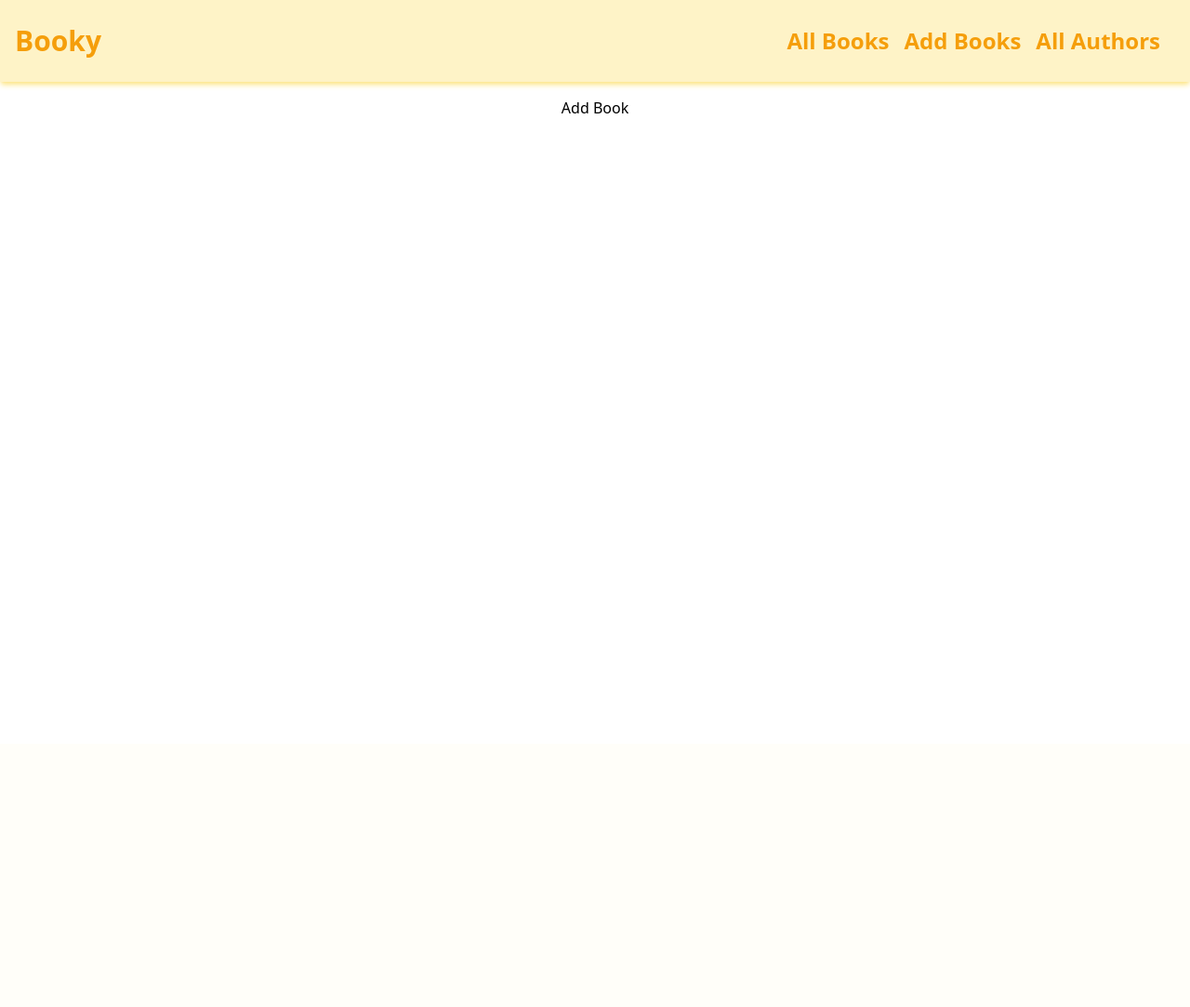
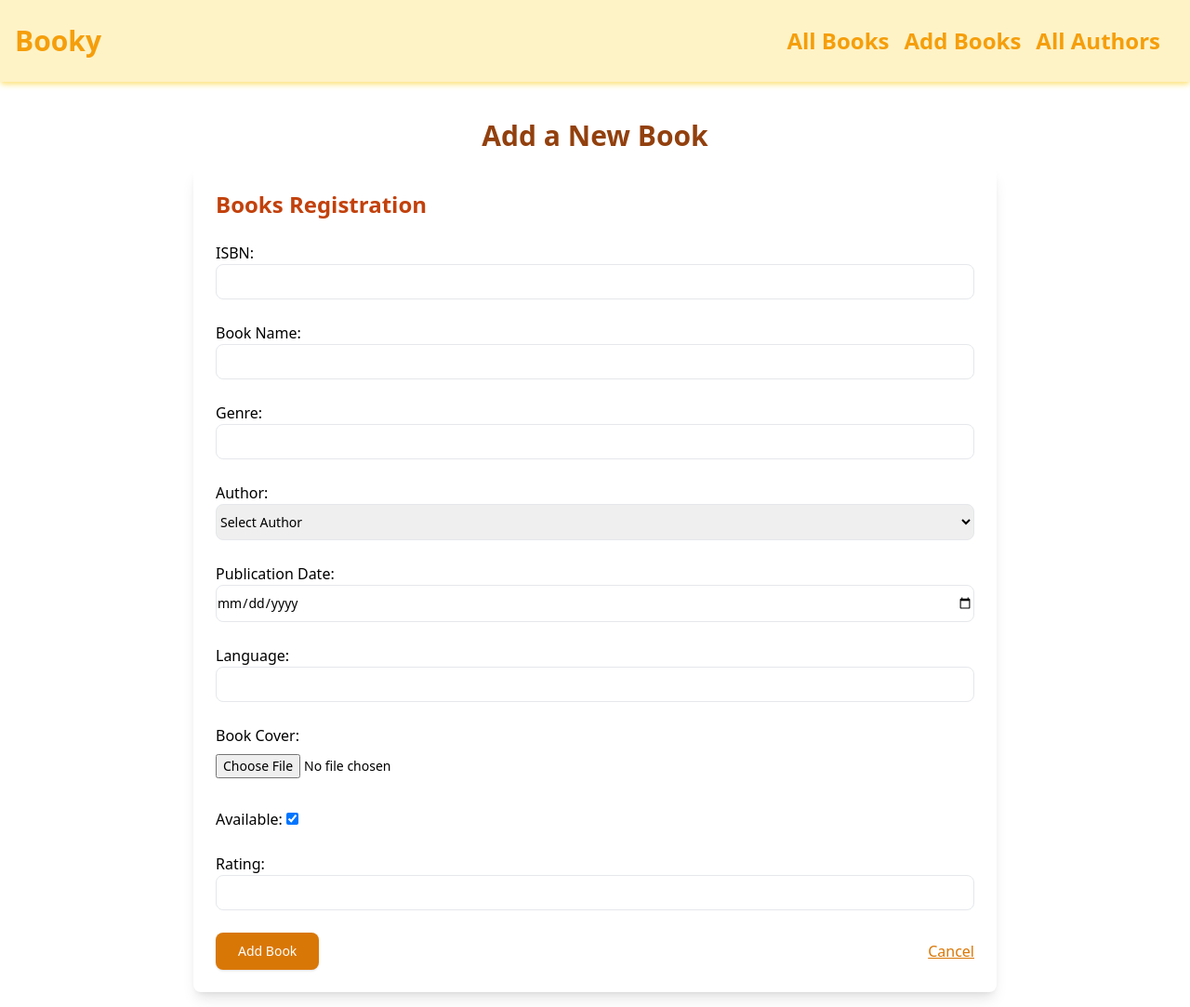
Before and after one commit to Auoram/BooksProject_django, a Django app: page /add/ in a window 1280 px wide. Shown: the whole page at 93% size. Before the commit the page ends 122 px from the top, so only its background shows below. Run offline with Django 5.2, Linux system fonts and the light colour scheme; data comes from the database, SQL or seed files in the repository; both versions use the stored data as it was after the commit.

Commit message:
add form done

```diff
--- a/book_project/book_project/templates/includes/navbar.html
+++ b/book_project/book_project/templates/includes/navbar.html
@@ -1,11 +1,11 @@
 {% load static %}
 <nav class="py-3 px-4 flex justify-between items-center bg-amber-100 shadow-md shadow-amber-200">
-    <a href="/" class="text-3xl font-bold text-amber-500">Booky</a>
+    <a href="{% url 'books:index' %}" class="text-3xl font-bold text-amber-500">Booky</a>
 
     <div id="menu" class="hidden lg:flex lg:space-x-4 lg:flex-row text-center flex-col absolute top-11 right-0 h-screen w-1/2 bg-amber-100 p-4 lg:static lg:w-auto lg:h-auto lg:bg-transparent">
-        <a href="/" class="block text-2xl text-amber-500 font-semibold mb-6 lg:mb-0 mt-10 lg:mt-0">All Books</a>
-        <a href="/" class="block text-2xl text-amber-500 font-semibold mb-6 lg:mb-0">Add Books</a>
-        <a href="/" class="block text-2xl text-amber-500 font-semibold">All Authors</a>
+        <a href="{% url 'books:index' %}" class="block text-2xl text-amber-500 font-semibold mb-6 lg:mb-0 mt-10 lg:mt-0">All Books</a>
+        <a href="{% url 'books:add' %}" class="block text-2xl text-amber-500 font-semibold mb-6 lg:mb-0">Add Books</a>
+        <a href="{% url 'books:index' %}" class="block text-2xl text-amber-500 font-semibold">All Authors</a>
     </div>
 
     <button id="hamburger" class="text-3xl lg:hidden focus:outline-none">
--- a/book_project/books/forms.py
+++ b/book_project/books/forms.py
@@ -1,10 +1,16 @@
 from django import forms
-from .models import Books
+from .models import Books,Author
 
-class BooksForm(forms.Media):
+class BooksForm(forms.ModelForm):
+    author = forms.ModelChoiceField(
+        queryset=Author.objects.all(),
+        widget=forms.Select(attrs={'class': 'block w-full px-3 py-2 border border-gray-300 rounded-lg text-sm focus:ring-amber-500 focus:border-amber-500',}),
+        empty_label="Select Author",
+        label="Author"
+    )
     class Meta:
         model = Books
-        fields = ['__all__']
+        fields = '__all__'
         labels = {
             'isbn':'ISBN',
             'book_name':'Book Name',
@@ -17,13 +23,12 @@ class BooksForm(forms.Media):
             'rating':'Rating',
         }
         widgets = {
-            'isbn': forms.NumberInput(attrs={'class':'form-control'}),
-            'book_name': forms.TextInput(attrs={'class':'form-control'}),
-            'genre':forms.TextInput(attrs={'class':'form-control'}),
-            'author':forms.TextInput(attrs={'class':'form-control'}),
-            'publication_date':forms.DateInput(attrs={'class':'form-control'}),
-            'language':forms.TextInput(attrs={'class':'form-control'}),
-            'cover_image': forms.ImageField(),
-            'available':forms.BooleanField(),
-            'rating': forms.NumberInput(attrs={'class':'form-control'}),
+            'isbn': forms.NumberInput(attrs={'class': 'block w-full px-3 py-2 border border-gray-300 rounded-lg text-sm focus:ring-amber-500 focus:border-amber-500',}),
+            'book_name': forms.TextInput(attrs={'class': 'block w-full px-3 py-2 border border-gray-300 rounded-lg text-sm focus:ring-amber-500 focus:border-amber-500',}),
+            'genre':forms.TextInput(attrs={'class': 'block w-full px-3 py-2 border border-gray-300 rounded-lg text-sm focus:ring-amber-500 focus:border-amber-500',}),
+            'publication_date':forms.DateInput(attrs={'class': 'block w-full px-3 py-2 border border-gray-300 rounded-lg text-sm focus:ring-amber-500 focus:border-amber-500','type': 'date'}),
+            'language':forms.TextInput(attrs={'class': 'block w-full px-3 py-2 border border-gray-300 rounded-lg text-sm focus:ring-amber-500 focus:border-amber-500',}),
+            'cover_image': forms.ClearableFileInput(attrs={'class': 'block w-full px-3 py-2 text-sm',}),
+            'available': forms.CheckboxInput(attrs={'class': 'h-4 w-4 text-amber-600 border-gray-300 rounded focus:ring-amber-500',}),
+            'rating': forms.NumberInput(attrs={'class': 'block w-full px-3 py-2 border border-gray-300 rounded-lg text-sm focus:ring-amber-500 focus:border-amber-500',}),
         }
--- a/book_project/books/models.py
+++ b/book_project/books/models.py
@@ -7,6 +7,9 @@ class Author(models.Model):
     nationality = models.CharField(max_length=100, null=True, blank=True)
     awards = models.TextField(null=True, blank=True)
     biography = models.TextField(null=True, blank=True)
+
+    def __str__(self):
+        return self.full_name
 
 
 class Books(models.Model):
--- a/book_project/books/templates/books/add.html
+++ b/book_project/books/templates/books/add.html
@@ -6,19 +6,36 @@
     <meta name="viewport" content="width=device-width, initial-scale=1.0">
     <title>Books management website</title>
 </head>
-<body>
+<body class="bg-gray-50">
     {% block content %}
-    <h3 class="text-center m-4">Add Book</h3>
-    {% if success%}
-    <div class="text-red-500" role="alert">
-        The Book added successfully
-        <a href="{% url 'index' %}">Go to home page.</a>
+    <div class="max-w-4xl mx-auto mt-10">
+        <h3 class="text-center text-3xl font-semibold text-amber-800">Add a New Book</h3>
+        {% if success %}
+        <div class="mt-4 p-4 bg-green-100 border border-green-400 text-green-700 rounded-lg" role="alert">
+            <p class="text-center font-semibold">The book has been added successfully!</p>
+            <div class="text-center mt-4">
+                <a href="{% url 'books:index' %}" class="text-green-700 underline hover:text-green-900">Go to the home page</a>
+            </div>
+        </div>
+        {% else %}
+        <div class="mx-4 my-4 p-6 bg-white rounded-lg shadow-lg">
+            <div class="flex items-center mb-6">
+                <h4 class="text-2xl font-semibold text-orange-700">Books Registration</h4>
+            </div>
+
+            <form action="{% url 'books:add' %}" method="post" enctype="multipart/form-data" class="space-y-6">
+                {% csrf_token %}
+                {{ form.as_p }}
+                <div class="flex justify-between items-center">
+                    <button type="submit" class="inline-block py-2.5 px-6 text-sm font-medium text-white bg-amber-600 rounded-lg shadow hover:bg-amber-700 focus:ring-4 focus:ring-amber-200 focus:outline-none">
+                        Add Book
+                    </button>
+                    <a href="{% url 'books:index' %}" class="text-amber-600 underline hover:text-amber-800">Cancel</a>
+                </div>
+            </form>
+        </div>
+        {% endif %}
     </div>
-    {% else %}
-    <div class="justify-center">
-        <div class="col-span-6"></div>
-    </div>
-    {% endif %}
     {% endblock %}
 </body>
 </html>
--- a/book_project/books/views.py
+++ b/book_project/books/views.py
@@ -16,37 +16,16 @@ def view_books(request, id):
 
 def add(request):
     if request.method == 'POST':
-        form = BooksForm(request.POST)
+        form = BooksForm(request.POST, request.FILES)
         if form.is_valid():
-            new_book_isbn = form.cleaned_data['isbn']
-            new_book_name = form.cleaned_data['book_name']
-            new_book_genre = form.cleaned_data['genre']
-            new_book_author = form.cleaned_data['author']
-            new_book_date = form.cleaned_data['publication_date']
-            new_book_language = form.cleaned_data['language']
-            new_book_cover = form.cleaned_data['cover_image']
-            new_book_available = form.cleaned_data['available']
-            new_book_rating = form.cleaned_data['rating']
-
-            new_book = Books(
-                isbn = new_book_isbn,
-                book_name = new_book_name,
-                genre = new_book_genre,
-                author = new_book_author,
-                publication_date = new_book_date,
-                language = new_book_language,
-                cover_image = new_book_cover,
-                available = new_book_available,
-                rating = new_book_rating
-            )
-            new_book.save()
-            return render(request,'books/add.html',{
-                'form':BooksForm(),
-                'success':True
+            form.save()  # You don't need to manually assign fields; the form will handle this
+            return render(request, 'books/add.html', {
+                'form': BooksForm(),
+                'success': True
             })
-
     else:
         form = BooksForm()
-    return render(request,'books/add.html',{
-        'form':BooksForm()
+
+    return render(request, 'books/add.html', {
+        'form': form
     })
--- a/book_project/static/dist/styles.css
+++ b/book_project/static/dist/styles.css
@@ -649,6 +649,31 @@ video {
   margin-bottom: 2rem;
 }
 
+.mx-auto {
+  margin-left: auto;
+  margin-right: auto;
+}
+
+.mx-4 {
+  margin-left: 1rem;
+  margin-right: 1rem;
+}
+
+.mx-2 {
+  margin-left: 0.5rem;
+  margin-right: 0.5rem;
+}
+
+.my-2 {
+  margin-top: 0.5rem;
+  margin-bottom: 0.5rem;
+}
+
+.my-4 {
+  margin-top: 1rem;
+  margin-bottom: 1rem;
+}
+
 .mb-6 {
   margin-bottom: 1.5rem;
 }
@@ -673,8 +698,28 @@ video {
   margin-top: 2.5rem;
 }
 
+.mb-3 {
+  margin-bottom: 0.75rem;
+}
+
+.mr-4 {
+  margin-right: 1rem;
+}
+
+.mt-4 {
+  margin-top: 1rem;
+}
+
+.mt-6 {
+  margin-top: 1.5rem;
+}
+
 .block {
   display: block;
+}
+
+.inline-block {
+  display: inline-block;
 }
 
 .flex {
@@ -717,6 +762,10 @@ video {
   height: 100vh;
 }
 
+.h-10 {
+  height: 2.5rem;
+}
+
 .max-h-full {
   max-height: 100%;
 }
@@ -745,12 +794,20 @@ video {
   width: 100%;
 }
 
+.w-10 {
+  width: 2.5rem;
+}
+
 .min-w-full {
   min-width: 100%;
 }
 
 .max-w-2xl {
   max-width: 42rem;
+}
+
+.max-w-4xl {
+  max-width: 56rem;
 }
 
 .table-auto {
@@ -849,6 +906,11 @@ video {
   border-color: rgb(194 65 12 / var(--tw-border-opacity));
 }
 
+.border-green-400 {
+  --tw-border-opacity: 1;
+  border-color: rgb(74 222 128 / var(--tw-border-opacity));
+}
+
 .bg-amber-100 {
   --tw-bg-opacity: 1;
   background-color: rgb(254 243 199 / var(--tw-bg-opacity));
@@ -873,6 +935,16 @@ video {
   background-color: rgb(255 255 255 / var(--tw-bg-opacity));
 }
 
+.bg-gray-50 {
+  --tw-bg-opacity: 1;
+  background-color: rgb(249 250 251 / var(--tw-bg-opacity));
+}
+
+.bg-green-100 {
+  --tw-bg-opacity: 1;
+  background-color: rgb(220 252 231 / var(--tw-bg-opacity));
+}
+
 .object-cover {
   -o-object-fit: cover;
      object-fit: cover;
@@ -884,6 +956,10 @@ video {
 
 .p-8 {
   padding: 2rem;
+}
+
+.p-6 {
+  padding: 1.5rem;
 }
 
 .px-4 {
@@ -909,6 +985,11 @@ video {
 .py-3 {
   padding-top: 0.75rem;
   padding-bottom: 0.75rem;
+}
+
+.px-6 {
+  padding-left: 1.5rem;
+  padding-right: 1.5rem;
 }
 
 .text-center {
@@ -977,14 +1058,28 @@ video {
   color: rgb(194 65 12 / var(--tw-text-opacity));
 }
 
+.text-red-500 {
+  --tw-text-opacity: 1;
+  color: rgb(239 68 68 / var(--tw-text-opacity));
+}
+
 .text-white {
   --tw-text-opacity: 1;
   color: rgb(255 255 255 / var(--tw-text-opacity));
 }
 
-.text-red-500 {
+.text-gray-700 {
   --tw-text-opacity: 1;
-  color: rgb(239 68 68 / var(--tw-text-opacity));
+  color: rgb(55 65 81 / var(--tw-text-opacity));
+}
+
+.text-green-700 {
+  --tw-text-opacity: 1;
+  color: rgb(21 128 61 / var(--tw-text-opacity));
+}
+
+.underline {
+  text-decoration-line: underline;
 }
 
 .shadow {
@@ -996,6 +1091,12 @@ video {
 .shadow-md {
   --tw-shadow: 0 4px 6px -1px rgb(0 0 0 / 0.1), 0 2px 4px -2px rgb(0 0 0 / 0.1);
   --tw-shadow-colored: 0 4px 6px -1px var(--tw-shadow-color), 0 2px 4px -2px var(--tw-shadow-color);
+  box-shadow: var(--tw-ring-offset-shadow, 0 0 #0000), var(--tw-ring-shadow, 0 0 #0000), var(--tw-shadow);
+}
+
+.shadow-lg {
+  --tw-shadow: 0 10px 15px -3px rgb(0 0 0 / 0.1), 0 4px 6px -4px rgb(0 0 0 / 0.1);
+  --tw-shadow-colored: 0 10px 15px -3px var(--tw-shadow-color), 0 4px 6px -4px var(--tw-shadow-color);
   box-shadow: var(--tw-ring-offset-shadow, 0 0 #0000), var(--tw-ring-shadow, 0 0 #0000), var(--tw-shadow);
 }
 
@@ -1019,6 +1120,11 @@ video {
   background-color: rgb(254 215 170 / var(--tw-bg-opacity));
 }
 
+.hover\:bg-amber-700:hover {
+  --tw-bg-opacity: 1;
+  background-color: rgb(180 83 9 / var(--tw-bg-opacity));
+}
+
 .hover\:text-amber-800:hover {
   --tw-text-opacity: 1;
   color: rgb(146 64 14 / var(--tw-text-opacity));
@@ -1027,6 +1133,11 @@ video {
 .hover\:text-orange-900:hover {
   --tw-text-opacity: 1;
   color: rgb(124 45 18 / var(--tw-text-opacity));
+}
+
+.hover\:text-green-900:hover {
+  --tw-text-opacity: 1;
+  color: rgb(20 83 45 / var(--tw-text-opacity));
 }
 
 .focus\:z-10:focus {
@@ -1047,6 +1158,11 @@ video {
 .focus\:ring-amber-100:focus {
   --tw-ring-opacity: 1;
   --tw-ring-color: rgb(254 243 199 / var(--tw-ring-opacity));
+}
+
+.focus\:ring-amber-200:focus {
+  --tw-ring-opacity: 1;
+  --tw-ring-color: rgb(253 230 138 / var(--tw-ring-opacity));
 }
 
 @media (min-width: 768px) {
```
Also changed, not shown: book_project/db.sqlite3, book_project/media/covers/TheBodyInTheLibrary_book.jpg (added).
